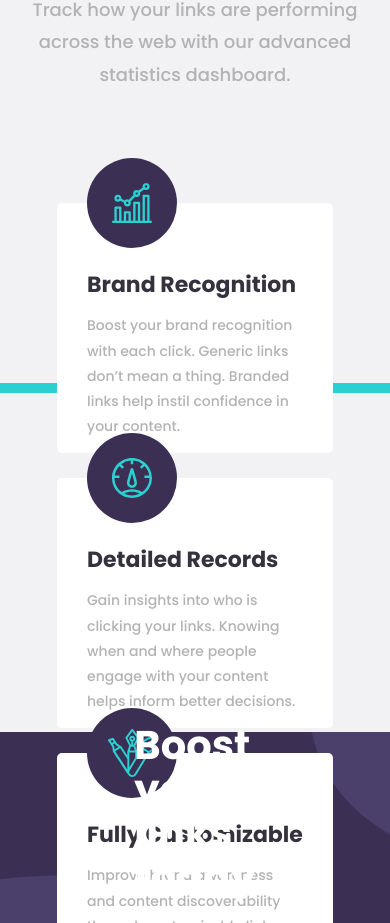
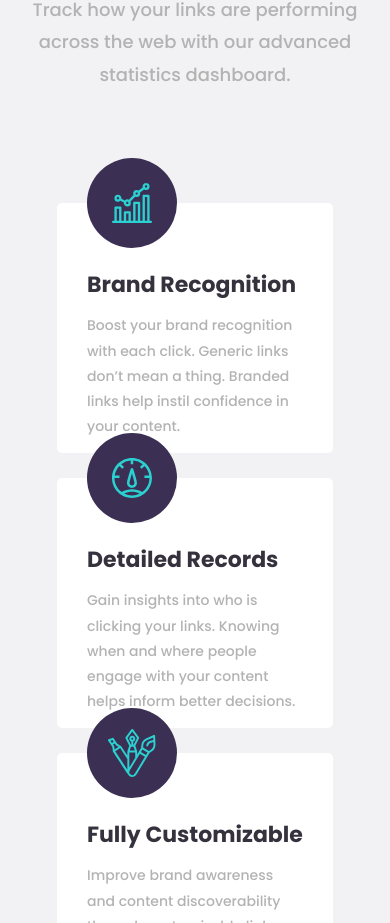
Before and after one commit to seren1ty/fm-url-shortener, a React (Create React App) app: page / in a window 390 px wide. Shown: the part 1120-2043 px from the top of the page. Built offline with nearby package versions, Linux system fonts and the light colour scheme.

Commit message:
Add responsive styles to Highlights component

```diff
--- a/src/components/Highlights.component.tsx
+++ b/src/components/Highlights.component.tsx
@@ -7,7 +7,7 @@ import FullyCustomisableImage from '../assets/images/icon-fully-customizable.svg
 const Highlights = () => {
   return (
     <HighlightContainer>
-      <Box width="500px" height="10px" bgcolor="hsl(180, 66%, 49%)" position="absolute" top="50%"></Box>
+      <HorizontalLine width="500px" height="10px" bgcolor="hsl(180, 66%, 49%)" position="absolute" top="50%"></HorizontalLine>
       <Highlight alignSelf="flex-start">
         <IconContainer>
           <img src={BrandRecognitionImage} alt="Brand Recognition"/>
@@ -58,6 +58,20 @@ const HighlightContainer = styled(Box)`
   gap: 25px;
   padding: 80px 160px;
   position: relative;
+
+  @media (max-width: 1376px) {
+    margin-bottom: 130px;
+  }
+
+  @media (max-width: 1021px) {
+    margin-bottom: 400px;
+  }
+`
+
+const HorizontalLine = styled(Box)`
+  @media (max-width: 1021px) {
+    display: none;
+  }
 `
 
 const Highlight = styled(Box)`
```
